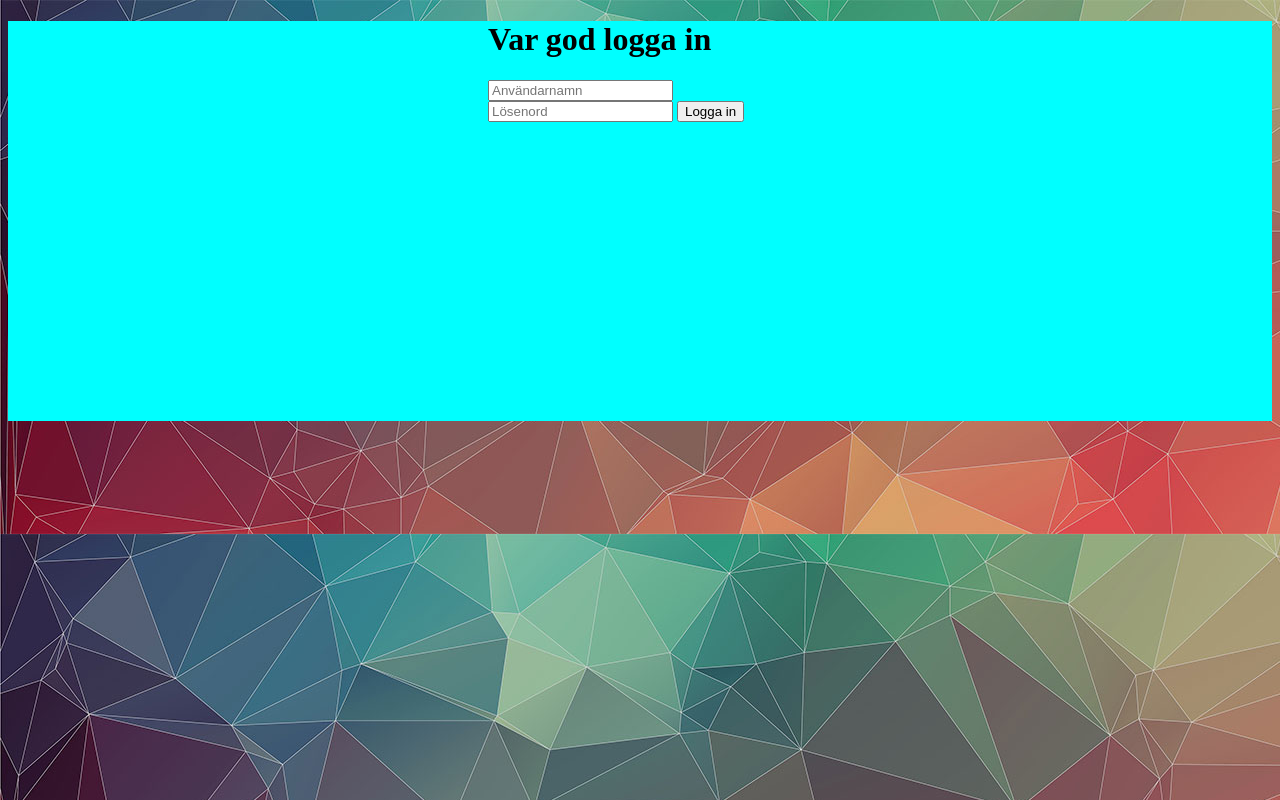
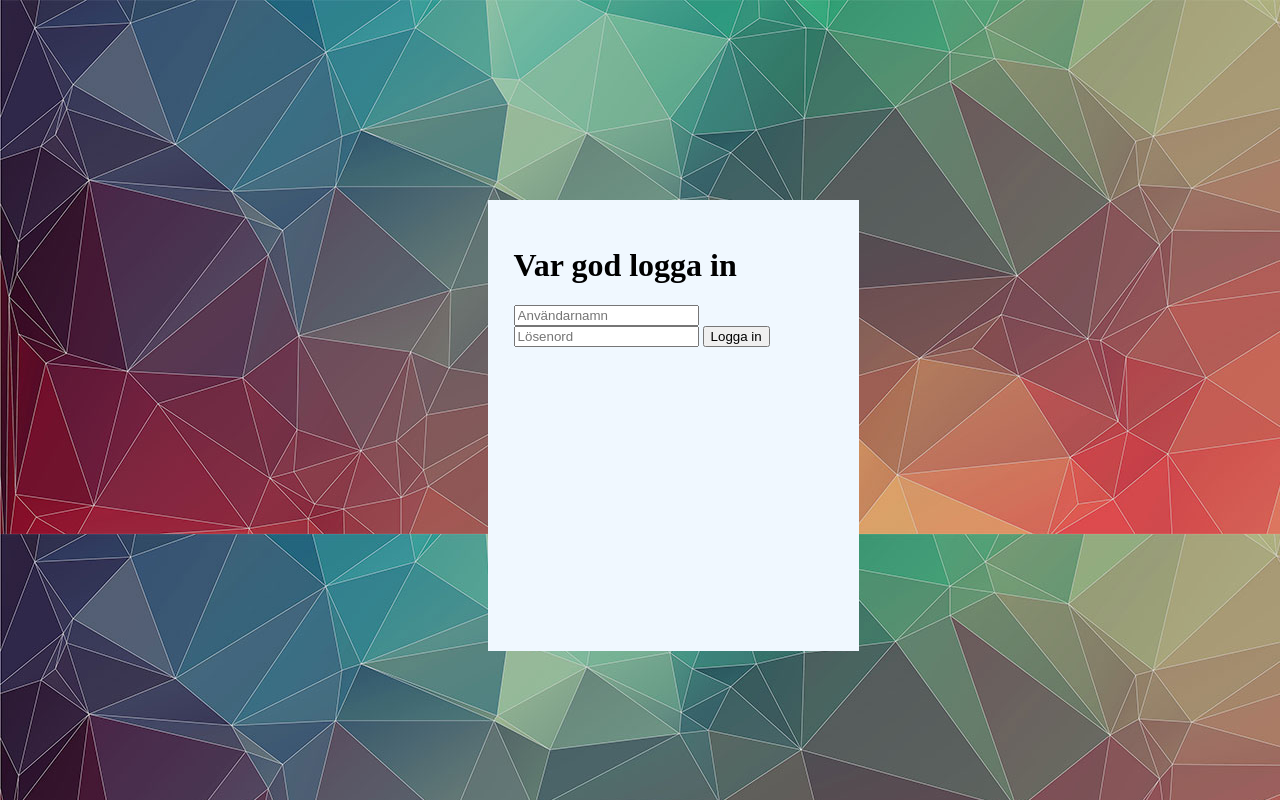
Before and after one commit to JonathanGustafCilli/Stardust-Projekt, a PHP site: page / in a window 1280 px wide. Run offline with PHP 8.4, Linux system fonts and the light colour scheme; some libraries are stand-ins or nearby versions.

Commit message:
Fixa log in sidan

```diff
--- a/index.html
+++ b/index.html
@@ -15,8 +15,6 @@
 
         </div>
 
-        <!--This div holds the content of the login page-->
-        <div id="main-container">
             <!--This DIV holds the login form-->
             <div id="login-form-container">
                 <h1>Var god logga in</h1>
@@ -28,7 +26,7 @@
                     <input type="submit" value="Logga in" class="login-button"/>
                 </form>
             </div>
-        </div>
+
 
         <!--This DIV holds footer with various options-->
         <div id="footer">
--- a/stylesheets/index-style.css
+++ b/stylesheets/index-style.css
@@ -2,17 +2,16 @@ body{
     background-image: url(../images/header1500x445.jpg);
 }
 
-#main-container{/*Det här är koden för den div:en som innehåller huvudinnehållet*/
-    width: 100%;
-    height: 100%;
-    margin: 0;
-    background-color: aqua;
-}
+
 
 #login-form-container{/*Div:en som håller formuläret*/
     width: 25vw;
     height: 50vh;
     margin-left:37.5vw;
+    margin-top: 25vh;
+    padding: 2vw;
+
+    background-color:aliceblue;
 
 
 
```
